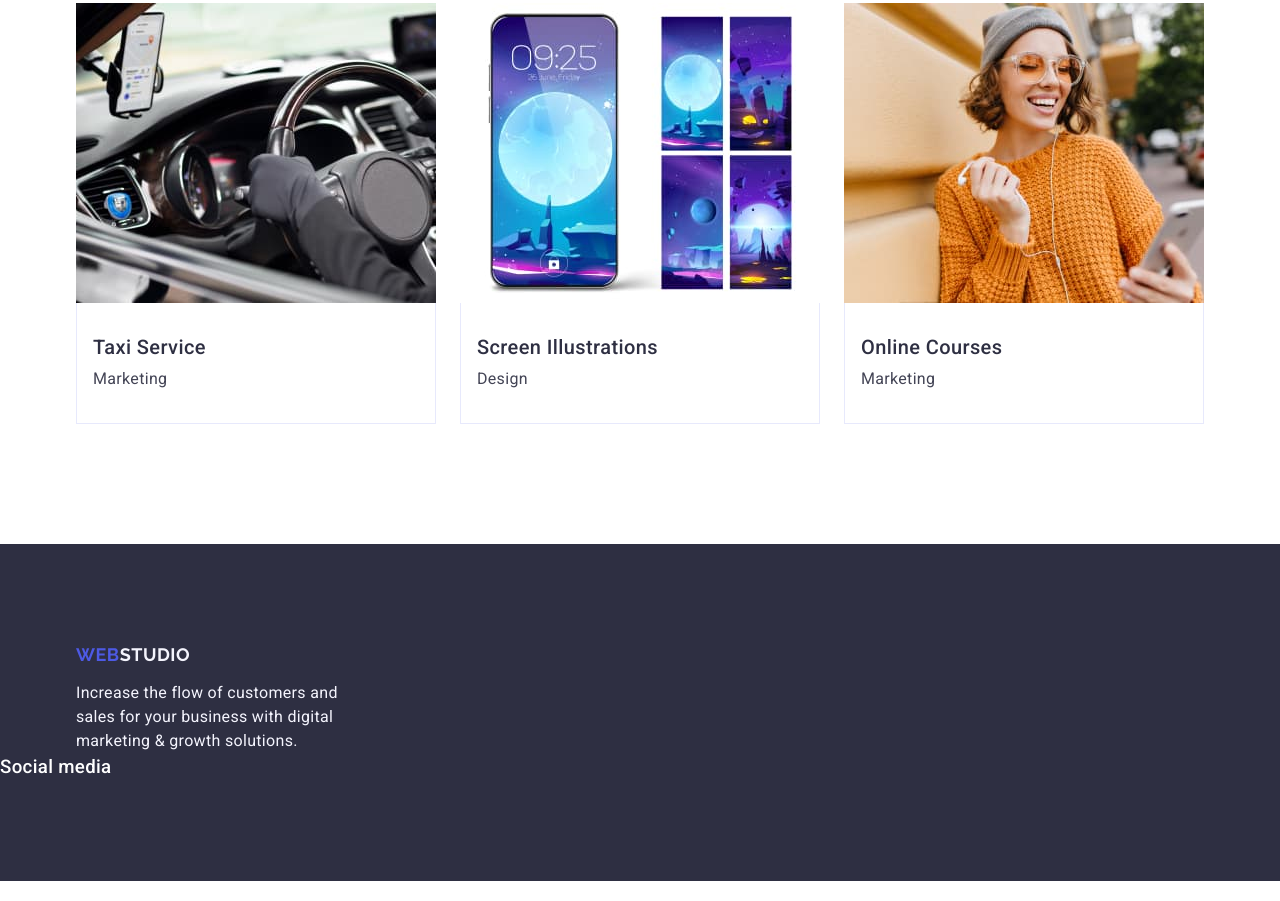
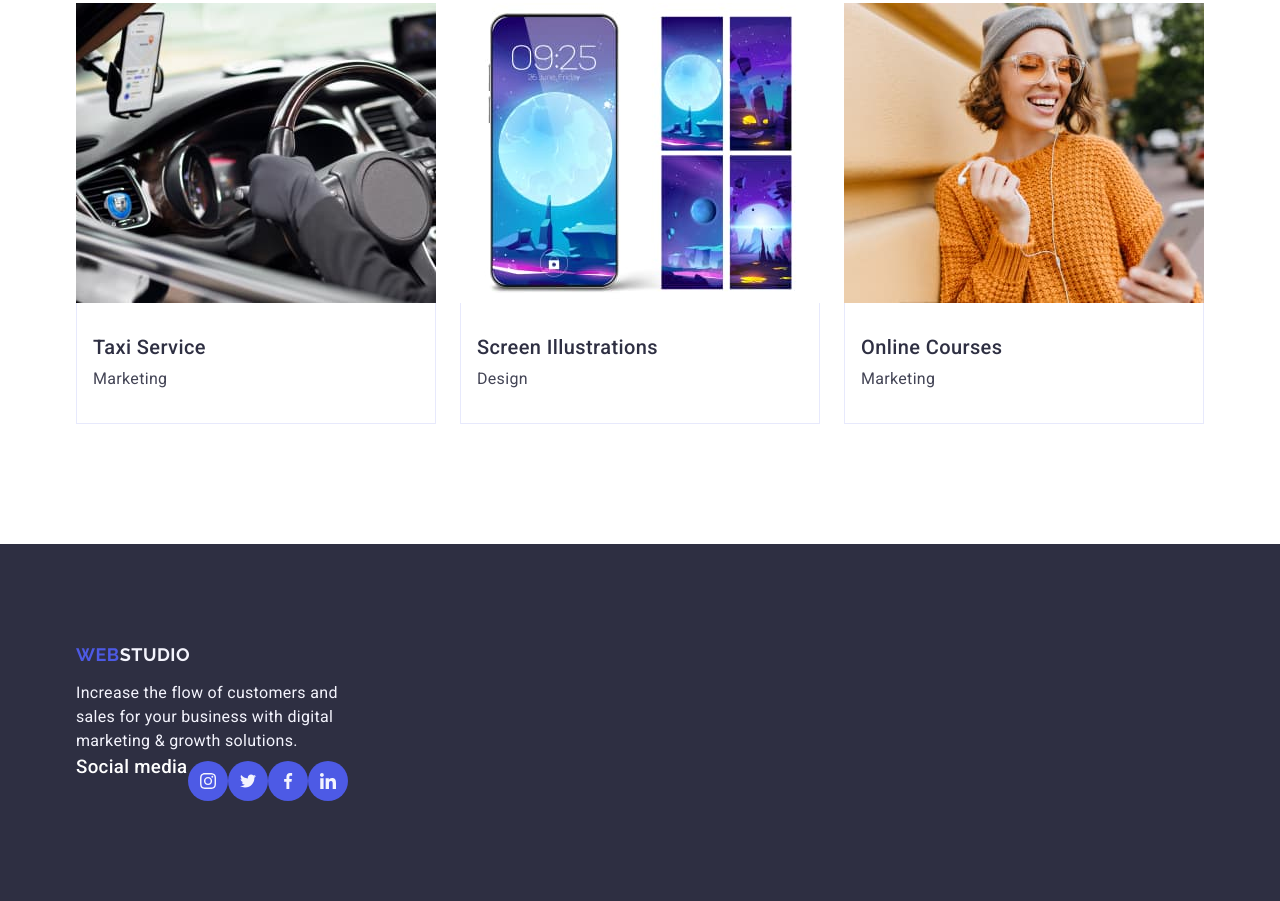
Before and after one commit to Maiia11/goit-markup-hw-04, a plain HTML site: page index.html in a window 1280 px wide. Shown: the part 2674-3575 px from the top of the page. Drawn offline with nearby package versions, Linux system fonts and the light colour scheme.

Commit message:
changes 3

```diff
--- a/css/style.css
+++ b/css/style.css
@@ -343,14 +343,15 @@ margin-bottom: 72px;
 }
 
 /*FOOTER*/
-/*.container-footer{
-    display: flex;
-}*/
 
 .post-footer{
     background: #2E2F42;
     padding: 100px 0;
 }
+/*.footer-top{
+    display: flex;
+
+}*/
 
 .logo-footer{
 display: inline-block;
@@ -375,13 +376,14 @@ margin-bottom: 16px;
     display: flex;
 }
 
-.post-footer-social{
+.footer-socials{
+    display: flex;
+}
+
+.footer-caption{
     color: #FFF;
     font-weight: 500;
     line-height: 1.5;
     letter-spacing: 0.32px;
-    /*display: flex;
-    width: 96px;
-    margin-top: 100px;
-    margin-bottom: 188px;*/
+    margin-bottom: 16px;
 }
--- a/index.html
+++ b/index.html
@@ -340,11 +340,51 @@
             </section>
         </main>
         <footer class="post-footer">
-            <div class="container container-footer">
+            <div class="container">
+                <div class="footer-top">
             <a href="./index.html" class="logo logo-footer">Web<span class="logo-span-footer">Studio</span></a>
             <p class="post-footer-text">Increase the flow of customers and sales for your business with digital marketing & growth solutions.</p>
         </div>
-        <h3 class="post-footer-social">Social media</h3>
+        <div class="footer-socials">
+            <h3 class="footer-caption">Social media</h3>
+            <ul class="socials">
+                <li class="socials-item">
+                    <a href="" class="socials-link">
+                        <svg class="socials-icon" width="16" height="16">
+                            <use href="./images/icons.svg#icon-instagram"></use>
+                        </svg>
+                    </a>
+                </li>
+            </ul>
+            <ul class="socials">
+                <li class="socials-item">
+                    <a href="" class="socials-link">
+                        <svg class="socials-icon" width="16" height="16">
+                            <use href="./images/icons.svg#icon-twitter"></use>
+                        </svg>
+                    </a>
+                </li>
+            </ul>
+            <ul class="socials">
+                <li class="socials-item">
+                    <a href="" class="socials-link">
+                        <svg class="socials-icon" width="16" height="16">
+                            <use href="./images/icons.svg#icon-facebook"></use>
+                        </svg>
+                    </a>
+                </li>
+            </ul>
+            <ul class="socials">
+                <li class="socials-item">
+                    <a href="" class="socials-link">
+                        <svg class="socials-icon" width="16" height="16">
+                            <use href="./images/icons.svg#icon-linkedin"></use>
+                        </svg>
+                    </a>
+                </li>
+            </ul>
+            </div>
+            </div>
         </footer>
     </div>
     </body>
```
